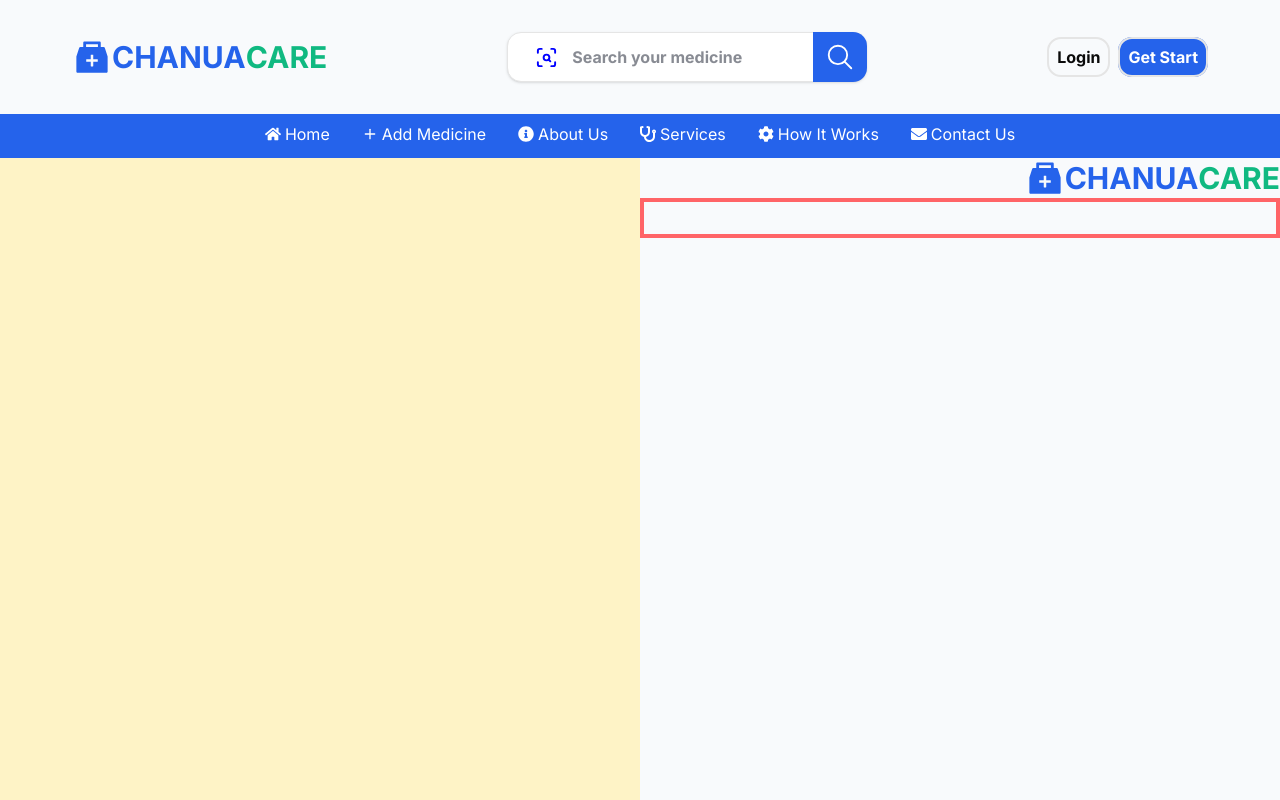
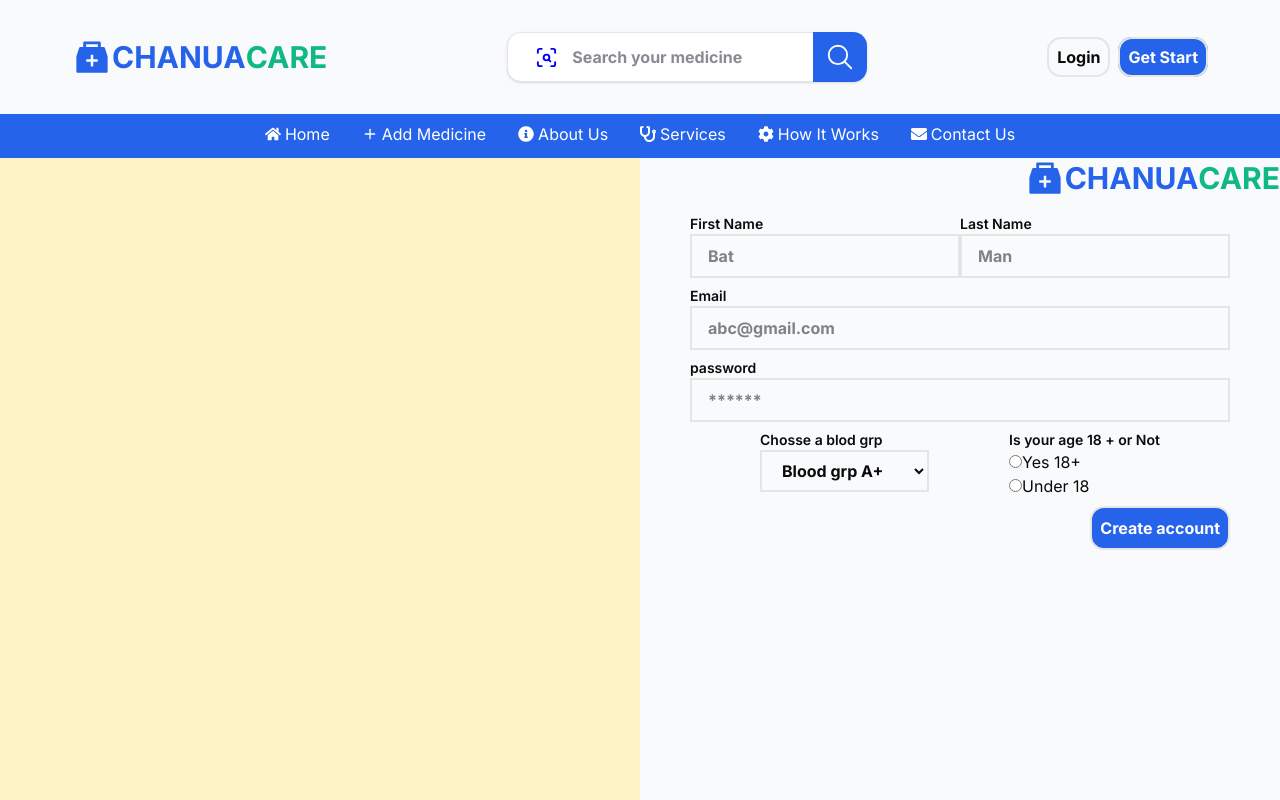
Before and after one commit to jamal-uddin-asif/Chanua-Care-Client, a React (Vite) app: page /login in a window 1280 px wide. Shown: the top 800 px of the page. Built offline with nearby package versions, Linux system fonts and the light colour scheme.

Commit message:
Registetion form added

```diff
--- a/src/index.css
+++ b/src/index.css
@@ -10,6 +10,10 @@ body {
   font-family: "Inter", sans-serif;
   font-optical-sizing: auto;
   font-style: normal;
+}
+
+.inputFiled {
+  @apply px-4 py-2 bg-background font-bold border-2 border-border
 }
 
 @theme {
--- a/src/pages/Auth/Login/Login.jsx
+++ b/src/pages/Auth/Login/Login.jsx
@@ -9,8 +9,7 @@ const Login = () => {
 
   return (
     <div className="flex justify-between h-screen">
-
-        {/* left side  */}
+      {/* left side  */}
       <div className="bg-amber-100  flex-1"></div>
 
       {/* right side */}
@@ -18,14 +17,112 @@ const Login = () => {
         <div className="flex justify-end">
           <MainLogo />
         </div>
-        <div className="border-4 border-l-4 p-4 border-red-400">
+        <div className="  p-4 flex justify-center items-center">
+          <form className=" ">
+            <div className="space-y-2 ">
+              {/* name area  */}
+              <div className="flex  justify-between items-center">
+                <div className="flex flex-col">
+                  <label for="FName" className="font-semibold text-sm ">
+                    First Name
+                  </label>
+                  <input
+                    type="text"
+                    id="FName"
+                    name="FName"
+                    placeholder="Bat"
+                    className="inputFiled"
+                  />
+                </div>
+                <div className="">
+                  <label for="LName" className="font-semibold text-sm flex">
+                    Last Name
+                  </label>
+                  <input
+                    type="text"
+                    id="LName"
+                    name="LName"
+                    placeholder="Man"
+                    className="inputFiled"
+                  />
+                </div>
+              </div>
 
-            <form >
+              {/* email area  */}
+              <div className="flex flex-col">
+                <label for="email" className="font-semibold text-sm ">
+                  Email
+                </label>
+                <input
+                  type="email"
+                  name="email"
+                  id="email"
+                  placeholder="abc@gmail.com"
+                  className="inputFiled"
+                />
+              </div>
+              {/* password area  */}
+              <div className="flex flex-col">
+                <label for="password" className="font-semibold text-sm ">
+                  password
+                </label>
+                <input
+                  type="password"
+                  name="password"
+                  id="password"
+                  placeholder="******"
+                  className="inputFiled"
+                />
+              </div>
+              {/* blod grp area  */}
+              <div className="flex justify-center gap-20">
+                <div>
+                  <label htmlFor="blod" className="font-semibold text-sm flex ">
+                    Chosse a blod grp
+                  </label>
+                  <select name="blod" id="blod" className="inputFiled">
+                    <option value="A+">Blood grp A+</option>
+                    <option value="A-">Blood grp A-</option>
+                    <option value="B+">Blood grp B+</option>
+                    <option value="B-">Blood grp B-</option>
+                    <option value="AB+">Blood grp AB+</option>
+                    <option value="AB-">Blood grp AB-</option>
+                    <option value="O+">Blood grp O+</option>
+                    <option value="O-">Blood grp O-</option>
+                  </select>
+                </div>
 
-            </form>
+                <div>
+                  {/* age area */}
+                  <div>
+                    <p className="text-sm font-semibold">
+                      Is your age 18 + or Not
+                    </p>
+
+                    <div>
+                      <input type="radio" name="age" id="age18+" value="18+" />
+                      <label htmlFor="age18+">Yes 18+</label>
+                    </div>
+                    <div>
+                      <input type="radio" name="age" id="under18" value="18+" />
+                      <label htmlFor="under18">Under 18</label>
+                    </div>
+                  </div>
+                </div>
+              </div>
+
+              {/* submit button  */}
+              <div className=" flex justify-end">
+                <input
+                  type="submit"
+                  value="Create account"
+                  className="bg-primary hover:bg-transparent hover:text-text border-2 rounded-xl border-border p-2 text-surface font-bold hover:cursor-pointer"
+                />
+              </div>
+            </div>
+          </form>
         </div>
       </div>
-
     </div>
   );
 };
```
